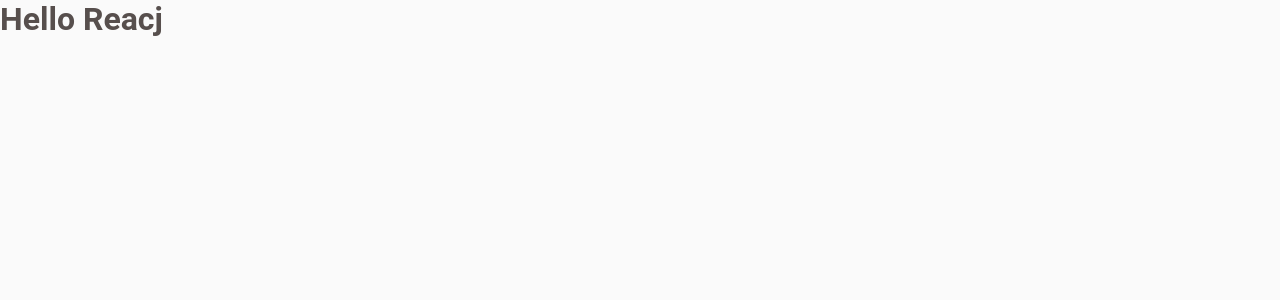
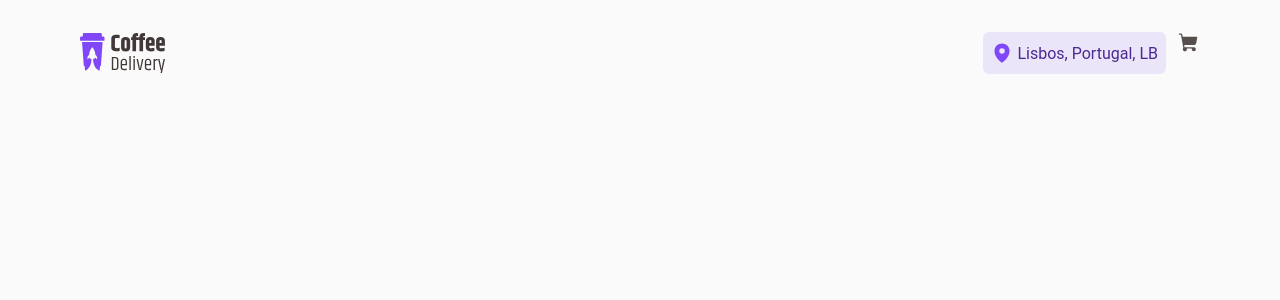
Before and after one commit to simaomenezes/Challenge-Coffee-Delivery, a React (Vite) app in the folder Coffee-Delivery/: page / in a window 1280 px wide. Shown: the top 300 px of the page. Built offline with nearby package versions, Linux system fonts and the light colour scheme.

Commit message:
feat: Create Header of application

```diff
--- a/Coffee-Delivery/src/App.tsx
+++ b/Coffee-Delivery/src/App.tsx
@@ -1,11 +1,12 @@
 import { ThemeProvider } from 'styled-components'
 import { GlobalStyle } from './styles/global'
 import { defaultTheme } from './styles/Themes/default'
+import { Header } from './components/Header'
 
 export function App() {
   return (
     <ThemeProvider theme={defaultTheme}>
-      <h1>Hello Reacj</h1>
+      <Header />
       <GlobalStyle />
     </ThemeProvider>
   )
--- /dev/null
+++ b/Coffee-Delivery/src/components/Header/index.tsx
@@ -0,0 +1,20 @@
+import { Aside, Container } from './styles'
+
+import LogoCoffeeDelivery from '../../assets/Logo_Coffee_Delivery.svg'
+import { MapPin, ShoppingCart } from 'phosphor-react'
+
+export function Header() {
+  return (
+    <Container>
+      <img src={LogoCoffeeDelivery} alt="Logo Coffee Delivery" />
+      <Aside>
+        <div>
+          <MapPin size={22} weight="fill" />
+          <span>Lisbos, Portugal, LB</span>
+        </div>
+
+        <ShoppingCart size={22} weight="fill" />
+      </Aside>
+    </Container>
+  )
+}
--- /dev/null
+++ b/Coffee-Delivery/src/components/Header/styles.ts
@@ -0,0 +1,72 @@
+import styled from 'styled-components'
+
+import { mixins } from '../../styles/mixins'
+
+export const Container = styled.header`
+  max-width: 1160px;
+  padding: 32px 20px;
+  margin: 0 auto;
+
+  display: flex;
+  justify-content: space-between;
+  align-items: center;
+`
+
+export const Aside = styled.aside`
+  display: flex;
+  gap: 12px;
+
+  div {
+    display: flex;
+    align-items: center;
+    gap: 4px;
+
+    background-color: ${({ theme }) => theme.colors['purple-light']};
+
+    svg {
+      color: ${({ theme }) => theme.colors.purple};
+    }
+
+    span {
+      color: ${({ theme }) => theme.colors['purple-dark']};
+    }
+
+    padding: 10px 8px;
+    border-radius: 6px;
+  }
+
+  a {
+    display: flex;
+    align-items: center;
+
+    background-color: ${({ theme }) => theme.colors['yellow-light']};
+    color: ${({ theme }) => theme.colors['yellow-dark']};
+
+    padding: 8px;
+    border-radius: 6px;
+
+    position: relative;
+
+    &[aria-disabled='true'] {
+      pointer-events: none;
+    }
+
+    span {
+      ${mixins.fonts.textS};
+      font-weight: bold;
+      color: ${({ theme }) => theme.colors.white};
+      background-color: ${({ theme }) => theme.colors['yellow-dark']};
+      border-radius: 50%;
+      width: 20px;
+      height: 20px;
+      display: flex;
+      align-items: center;
+      justify-content: center;
+
+      position: absolute;
+      top: 0px;
+      right: 0px;
+      transform: translate(50%, -50%);
+    }
+  }
+`
--- /dev/null
+++ b/Coffee-Delivery/src/styles/mixins.ts
@@ -0,0 +1,89 @@
+import { css } from 'styled-components'
+
+export const mixins = {
+  fonts: {
+    titleXL: css`
+      font-family: 'Baloo 2', sans-serif;
+      font-size: 3rem;
+      line-height: 130%;
+      font-weight: 800;
+    `,
+
+    titleL: css`
+      font-family: 'Baloo 2', sans-serif;
+      font-size: 2rem;
+      line-height: 130%;
+      font-weight: 800;
+    `,
+
+    titleM: css`
+      font-family: 'Baloo 2', sans-serif;
+      font-size: 1.5rem;
+      line-height: 130%;
+      font-weight: 800;
+    `,
+
+    titleS: css`
+      font-family: 'Baloo 2', sans-serif;
+      font-size: 1.25rem;
+      line-height: 130%;
+      font-weight: 700;
+    `,
+
+    titleXS: css`
+      font-family: 'Baloo 2', sans-serif;
+      font-size: 1.125rem;
+      line-height: 130%;
+      font-weight: 700;
+    `,
+
+    textL: css`
+      font-family: 'Roboto', sans-serif;
+      font-size: 1.25rem;
+      line-height: 130%;
+      font-weight: 400;
+    `,
+
+    textM: css`
+      font-family: 'Roboto', sans-serif;
+      font-size: 1rem;
+      line-height: 130%;
+      font-weight: 400;
+    `,
+
+    textS: css`
+      font-family: 'Roboto', sans-serif;
+      font-size: 0.875rem;
+      line-height: 130%;
+      font-weight: 400;
+    `,
+
+    textXS: css`
+      font-family: 'Roboto', sans-serif;
+      font-size: 0.75rem;
+      line-height: 130%;
+      font-weight: 700;
+    `,
+
+    tag: css`
+      font-family: 'Roboto', sans-serif;
+      font-size: 0.625rem;
+      line-height: 130%;
+      font-weight: 700;
+    `,
+
+    buttonG: css`
+      font-family: 'Roboto', sans-serif;
+      font-size: 0.875rem;
+      line-height: 160%;
+      font-weight: 700;
+    `,
+
+    buttonM: css`
+      font-family: 'Roboto', sans-serif;
+      font-size: 0.75rem;
+      line-height: 160%;
+      font-weight: 400;
+    `,
+  },
+}
```
Also changed, not shown: Coffee-Delivery/src/assets/Logo_Coffee_Delivery.svg (added).
